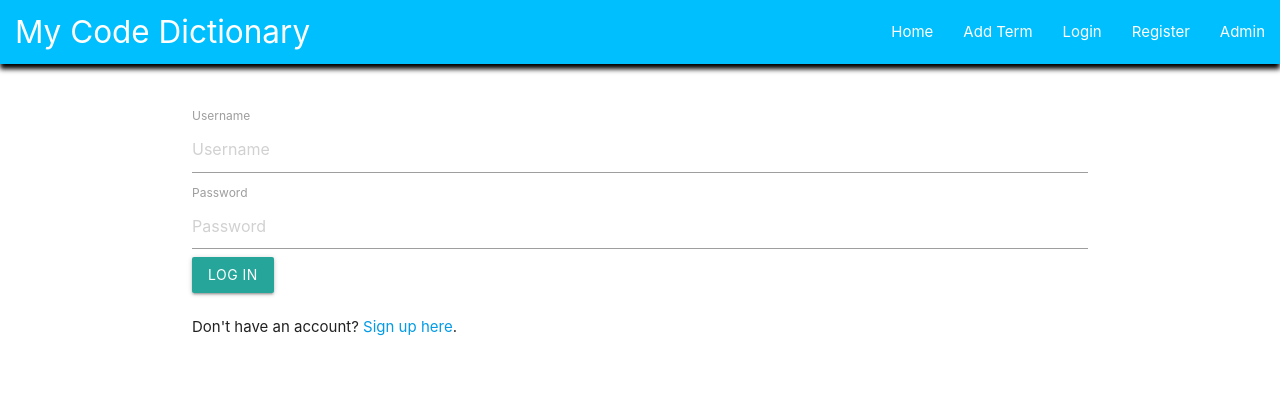
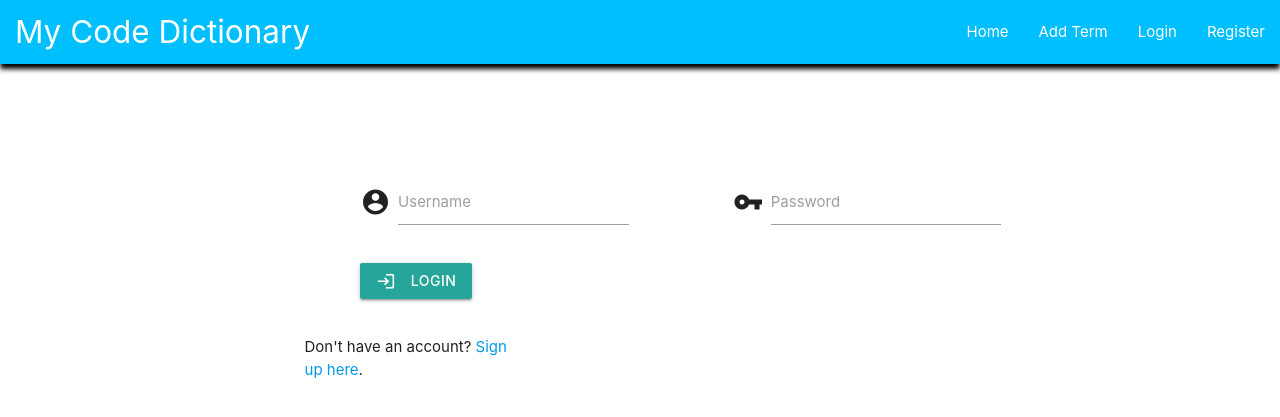
Before and after one commit to LaDawson/CodeDictionary, a Flask app: page /login_page_addterm in a window 1280 px wide. Shown: the top 417 px of the page. Run offline with Flask 2, Linux system fonts and the light colour scheme; some libraries are stand-ins or nearby versions.

Commit message:
added if statement so that the admin interface on the nav bar is hidden unless logged in as admin

```diff
--- a/app.py
+++ b/app.py
@@ -1,5 +1,5 @@
 import os
-from flask import Flask, render_template, redirect, request, url_for, session
+from flask import Flask, render_template, redirect, request, url_for, session, flash
 from flask_pymongo import PyMongo
 from bson.objectid import ObjectId
 import bcrypt
@@ -73,8 +73,9 @@ def register():
                               'admin': 'no'})
                 session['username'] = request.form['username']
                 return redirect(url_for('all_categories'))
-            return 'Passwords do not match'
-        return 'That username already exists!'
+            flash('Passwords do not match')
+        else:
+            flash('That username already exists!')
     return render_template('register.html')
 
 
@@ -95,9 +96,10 @@ def login_mainlogin():
     if login_user:
         if bcrypt.hashpw(request.form['password'].encode('utf-8'), login_user['user_password']) == login_user['user_password']:
             session['username'] = request.form['username']
+            session['admin_user'] = login_user['admin']
         return redirect(url_for('all_categories'))
-
-    return 'Invalid username/password combination'
+    else:
+        flash('Invalid password/username combination')
 
 
 """ LOGIN ROUTE FOR THE ADD TERM NAV BUTTON """
@@ -118,8 +120,8 @@ def login_addterm():
         if bcrypt.hashpw(request.form['password'].encode('utf-8'), login_user['user_password']) == login_user['user_password']:
             session['username'] = request.form['username']
         return redirect(url_for('add_definition'))
-
-    return 'Invalid username/password combination'
+    else:
+        flash('Invalid password/username combination')
 
 
 """ ADMIN PAGE """
@@ -146,14 +148,8 @@ def admin_page():
 @app.route('/approve_term/<term_id>', methods=['POST'])
 def approve_term(term_id):
     terms = mongo.db.terms
-    terms.update({'_id': ObjectId(term_id)},
-                 {
-        'term_name': "",
-        'category_name': "",
-        'definition': "",
-        'term_use': "",
-        'approved': "yes"
-    })
+    terms.update_one({'_id': ObjectId(term_id)},
+                  {'$set': {'approved': "yes"}})
     return redirect(url_for('admin_page'))
 
 
--- a/static/css/style.css
+++ b/static/css/style.css
@@ -18,14 +18,6 @@ nav {
 
 /* HOME PAGE STYLE */
 
-.row .col {
-    width: 80%;
-    margin-left: 10%;
-    margin-right: 10%;
-    padding: 0;
-}
-
-
 .card {
     background-color: #00BFFF;
     box-shadow: 5px 5px 10px black;
@@ -38,3 +30,56 @@ nav {
     margin-right: 25%;
     margin-top: 50px;
 }
+
+/* LOGIN FORMS */
+
+
+button {
+    border: none;
+    background: transparent;
+    margin: 0;
+    padding: 0;
+}
+
+.form_position {
+    width: 60%;
+    padding: 0;
+    margin-left: 20%;
+    margin-right: 20%;
+    margin-top: 100px;
+}
+
+.form_col {
+    margin: 0;
+    padding: 0;
+    width: 100%;
+}
+
+.form_input {
+    float: left;
+    width: 40%;
+    margin-left: 10%;
+    margin-bottom: 2%;
+    margin-right: 0;
+}
+
+.form_button {
+    float: none;
+    width: 30%;
+    margin-left: 5%;
+    margin-bottom: 2%;
+    margin-right: 0;
+}
+
+
+.form_size {
+    width: 100%;
+    margin: 0;
+    padding: 0;
+    text-align: center;
+}
+
+.col .row {
+    padding: 0;
+    margin: 0;
+}
--- a/templates/base.html
+++ b/templates/base.html
@@ -27,16 +27,27 @@
         <li><a href="{{url_for('login_page_addterm')}}">Add Term</a></li>
         <li><a href="{{url_for('login_main')}}">Login</a></li>
         <li><a href="{{url_for('register')}}">Register</a></li>
+        {% if session['admin_user'] == "yes" %}
         <li><a href="{{url_for('admin_page')}}">Admin</a></li>
-
+        {% endif %}
       </ul>
             </div>
         </nav>
+        {% with messages = get_flashed_messages() %}
+  {% if messages %}
+    <ul class="flashes">
+    {% for message in messages %}
+      <li>{{ message }}</li>
+    {% endfor %}
+    </ul>
+  {% endif %}
+{% endwith %}
     </header>
     <!-- END OF NAV ELEMENT FROM MATERIALIZE -->
 
     <!-- BLOCK CONTENT TAGS FOR TEMPLATES -->
-    {% block content %} {% endblock %}
+    {% block content %}
+{% endblock %}
 
     <!-- SCRIPT TAGS -->
     <script src="https://cdnjs.cloudflare.com/ajax/libs/jquery/3.2.1/jquery.min.js"></script>
--- a/templates/login_addterm.html
+++ b/templates/login_addterm.html
@@ -1,23 +1,43 @@
 {% extends 'base.html' %} {% block content %}
-<div class="container">
-    <div class="row">
-        <div class="col-md-4 col-md-offset-4">
-            <form method="POST" action="{{ url_for('login_addterm') }}">
-                <div class="form-group">
-                    <label for="exampleInputEmail1">Username</label>
-                    <input type="text" class="form-control" name="username" placeholder="Username">
-                </div>
-                <div class="form-group">
-                    <label for="exampleInputPassword1">Password</label>
-                    <input type="password" class="form-control" name="password" placeholder="Password">
-                </div>
-                <button type="submit" class="btn btn-primary btn-block">Log In</button>
-            </form>
-            <br>
-            <div>
-                Don't have an account? <a href="{{ url_for('register') }}">Sign up here</a>.
-            </div>
+<div class="row form_position">
+  <div class="col form_col">
+    <form method="POST" action="{{ url_for('login_addterm') }}">
+      <div class="row form_size container">
+        <div class="input-field col form_input">
+          <i class="material-icons prefix">account_circle</i>
+          <input
+            id="username"
+            type="text"
+            class="validate"
+            name="username"
+            required/>
+          <label for="username">Username</label>
         </div>
+        <div class="input-field col form_input">
+          <i class="material-icons prefix">vpn_key</i>
+          <input
+            id="password"
+            type="password"
+            class="validate"
+            name="password"
+            required/>
+          <label for="password">Password</label>
+        </div>
+          <div class="input-field col form_button">
+            <button type="submit">
+              <a class="waves-effect waves-light btn">
+                <i class="material-icons left">login</i>
+                <strong>Login</strong>
+              </a>
+            </button>
+          </div>
+      </div>
+    </form>
+    <br/>
+    <div class="form_button">
+      Don't have an account?
+      <a href="{{ url_for('register') }}">Sign up here</a>.
     </div>
+  </div>
 </div>
 {% endblock %}
--- a/templates/register.html
+++ b/templates/register.html
@@ -10,7 +10,7 @@
       <div class="input-field col s6">
         <i class="material-icons prefix">email</i>
         <input id="email" type="email" class="validate" name="email" required />
-        <label for="password">Email</label>
+        <label for="email">Email</label>
       </div>
       <div class="input-field col s6">
         <i class="material-icons prefix">vpn_key</i>
```
